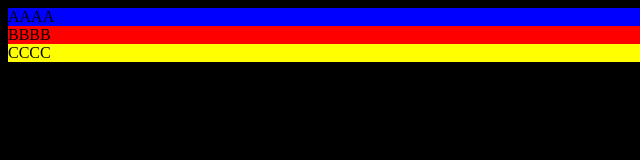
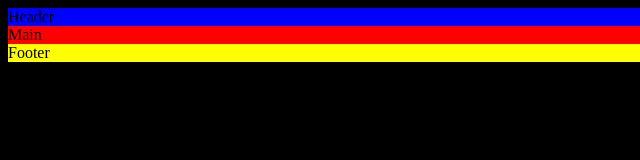
Before and after one commit to Wagner-BWG/Wagner-BWG.github.io, a website: page test.html in a window 1280 px wide. Shown: the full height of the page, 0-640 px from the left. Drawn offline with Linux system fonts and the light colour scheme.

Commit message:
test html

```diff
--- a/test.html
+++ b/test.html
@@ -6,8 +6,8 @@
     <title>Document</title>
 </head>
 <body style="background-color: black;">
-    <header style="background-color: blue;">AAAA</header>
-    <main style="background-color: red;">BBBB</main>
-    <footer style="background-color: yellow;">CCCC</footer>
+    <header style="background-color: blue;">Header</header>
+    <main style="background-color: red;">Main</main>
+    <footer style="background-color: yellow;">Footer</footer>
 </body>
 </html>
```
